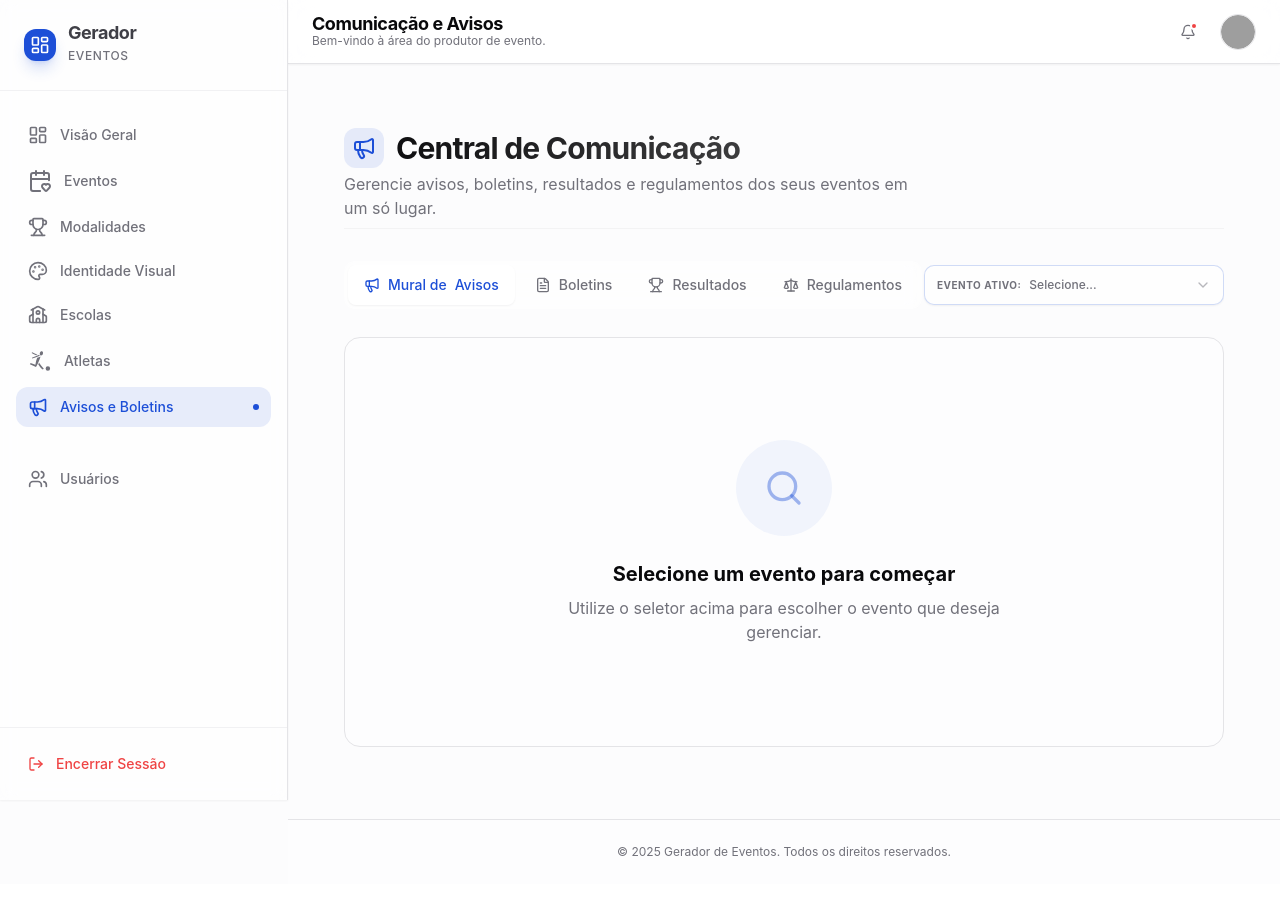
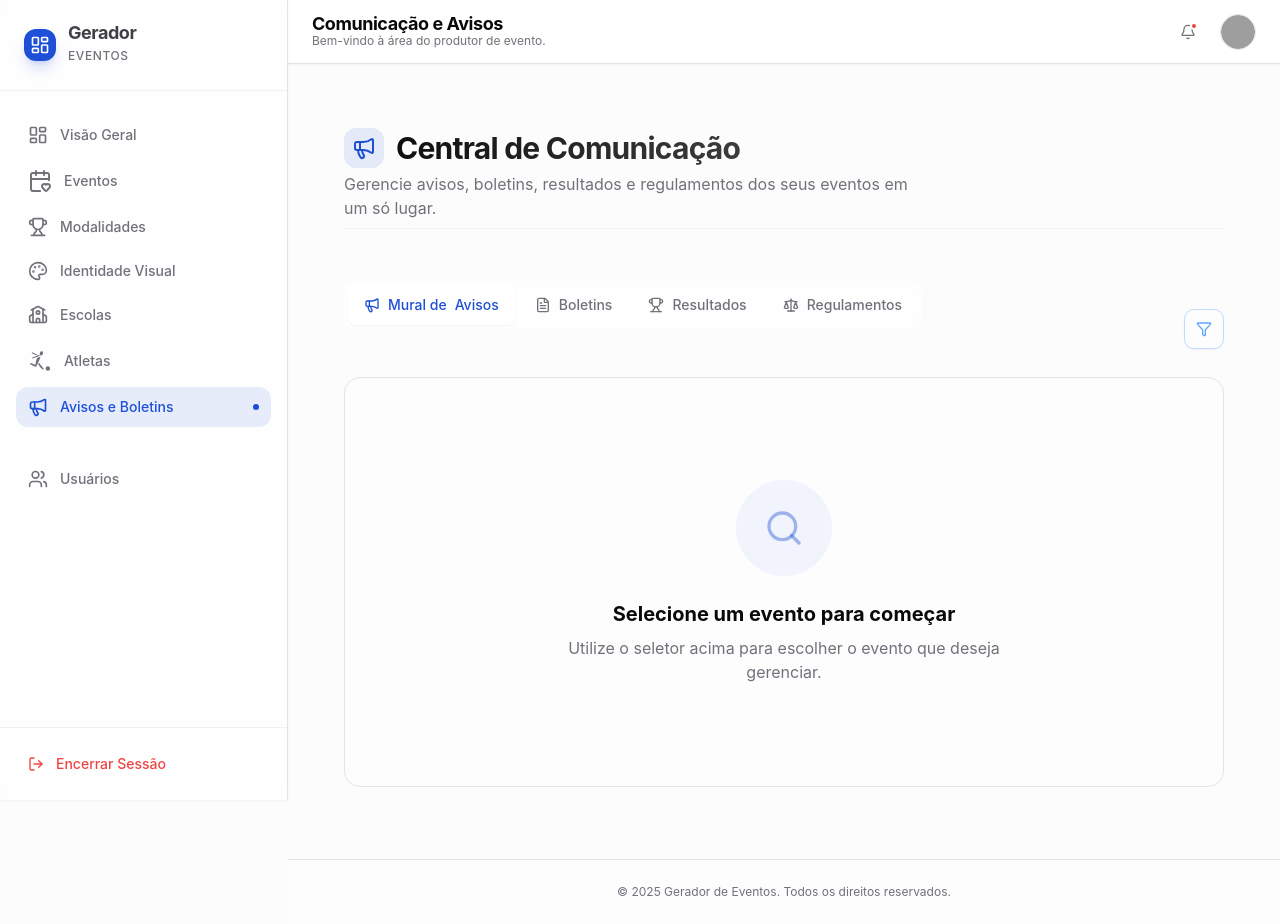
Before and after one commit to AtilaMedeiros/gerador-de-eventos_ultimo, a React (Vite) app: page /area-do-produtor/comunicacao in a window 1280 px wide. Before the commit the page ends 884 px from the top, so only its background shows below. Built offline with nearby package versions, Linux system fonts and the light colour scheme; sample sign-in values are in the browser's storage; grey boxes are pictures that could not be loaded.

Commit message:
feat: implementa o componente Filters para seleção de eventos e ajusta o estilo do botão de filtro.

```diff
--- a/src/components/ui/filters.tsx
+++ b/src/components/ui/filters.tsx
@@ -148,11 +148,10 @@ export function Filters({ fields, filters, onChange, addButton, className }: Fil
                 <DropdownMenuTrigger asChild>
                     {addButton || (
                         <Button
-                            size="sm"
-                            className="h-9 gap-2 rounded-md px-4 bg-white/40 dark:bg-black/40 backdrop-blur-xl border border-dashed border-blue-200 dark:border-blue-800 text-primary hover:bg-primary/5 hover:border-primary shadow-sm hover:shadow-md transition-all duration-300 hover:scale-[1.02]"
+                            size="icon"
+                            className="h-10 w-10 p-0 rounded-md bg-white/40 dark:bg-black/40 backdrop-blur-xl border border-blue-200 dark:border-blue-800 text-primary hover:bg-primary/5 hover:border-primary shadow-sm hover:shadow-md transition-all duration-300 hover:scale-[1.02]"
                         >
-                            <FilterIcon className="h-3.5 w-3.5" />
-                            Filtrar por
+                            <FilterIcon className="h-5 w-5 text-blue-400" />
                         </Button>
                     )}
                 </DropdownMenuTrigger>
--- a/src/pages/dashboard/event-config/CommunicationContent.tsx
+++ b/src/pages/dashboard/event-config/CommunicationContent.tsx
@@ -6,14 +6,8 @@ import { BulletinsTab } from './communication-tabs/BulletinsTab'
 import { ResultsTab } from './communication-tabs/ResultsTab'
 import { RegulationsTab } from './communication-tabs/RegulationsTab'
 
-import {
-    Select,
-    SelectContent,
-    SelectItem,
-    SelectTrigger,
-    SelectValue,
-} from '@/components/ui/select'
-import { Calendar } from 'lucide-react'
+import { Filters, FilterFieldConfig, Filter } from '@/components/ui/filters'
+import { Calendar, CalendarHeart } from 'lucide-react'
 import { format } from 'date-fns'
 import { ptBR } from 'date-fns/locale'
 import { Event } from '@/contexts/EventContext'
@@ -45,32 +39,53 @@ export function CommunicationContent({ eventId, events, onEventSelect }: Communi
                     </TabsTrigger>
                 </TabsList>
 
-                <div className="hidden md:block w-[300px]">
-                    <Select
-                        value={eventId}
-                        onValueChange={onEventSelect}
-                    >
-                        <SelectTrigger className="h-10 bg-background/50 backdrop-blur-sm border-primary/20 hover:border-primary/50 focus:ring-primary/20 shadow-sm transition-all text-xs">
-                            <div className="flex items-center gap-2 truncate">
-                                <span className="text-muted-foreground uppercase font-bold text-[10px] tracking-wider shrink-0">Evento Ativo:</span>
-                                <span className="truncate font-medium flex-1 text-left">
-                                    {events.find(e => e.id === eventId)?.name || "Selecione..."}
-                                </span>
-                            </div>
-                        </SelectTrigger>
-                        <SelectContent align="end">
-                            {events.map((event) => (
-                                <SelectItem key={event.id} value={event.id} className="cursor-pointer">
-                                    <div className="flex flex-col gap-0.5 py-1">
-                                        <span className="font-medium">{event.name}</span>
-                                        <span className="text-xs text-muted-foreground">
-                                            {format(new Date(event.startDate), "d 'de' MMM, yyyy", { locale: ptBR })}
-                                        </span>
-                                    </div>
-                                </SelectItem>
-                            ))}
-                        </SelectContent>
-                    </Select>
+                <div className="hidden md:block">
+                    <Filters
+                        fields={[
+                            {
+                                key: 'active',
+                                label: 'Evento Ativo',
+                                type: 'boolean',
+                                icon: <CalendarHeart className="h-4 w-4" />,
+                                activeLabel: ''
+                            },
+                            {
+                                key: 'eventId',
+                                label: 'Evento',
+                                type: 'select',
+                                icon: <Calendar className="h-4 w-4" />,
+                                options: events.map(e => ({ label: e.name, value: e.id }))
+                            }
+                        ]}
+                        filters={[
+                            {
+                                id: 'event-filter',
+                                field: 'eventId',
+                                operator: 'eq',
+                                value: eventId || ''
+                            },
+                            {
+                                id: 'active-filter',
+                                field: 'active',
+                                operator: 'eq',
+                                value: 'true'
+                            }
+                        ]}
+                        onChange={(newFilters) => {
+                            const eventFilter = newFilters.find(f => f.field === 'eventId')
+                            // Always keep 'active' filter true or respect user toggle?
+                            // User said "por padrao fica setado".
+                            // If user removes 'active', we let it go?
+                            // For visual consistency, I'll mainly listen to 'eventId'.
+                            if (eventFilter && eventFilter.value !== eventId) {
+                                onEventSelect(eventFilter.value)
+                            } else if (!eventFilter && eventId) {
+                                // Event filter removed
+                                onEventSelect('')
+                            }
+                        }}
+                        className="justify-end"
+                    />
                 </div>
             </div>
 
```
